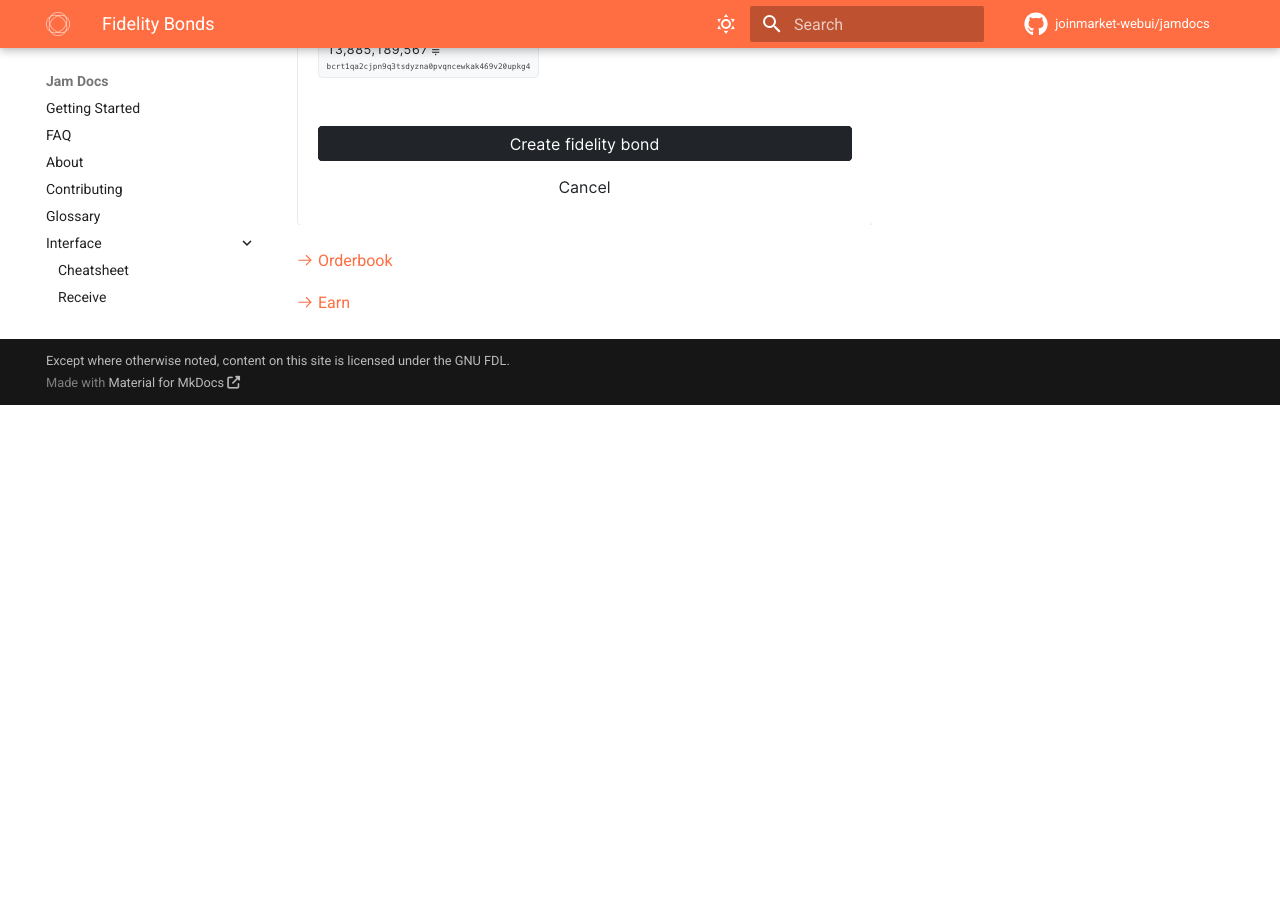
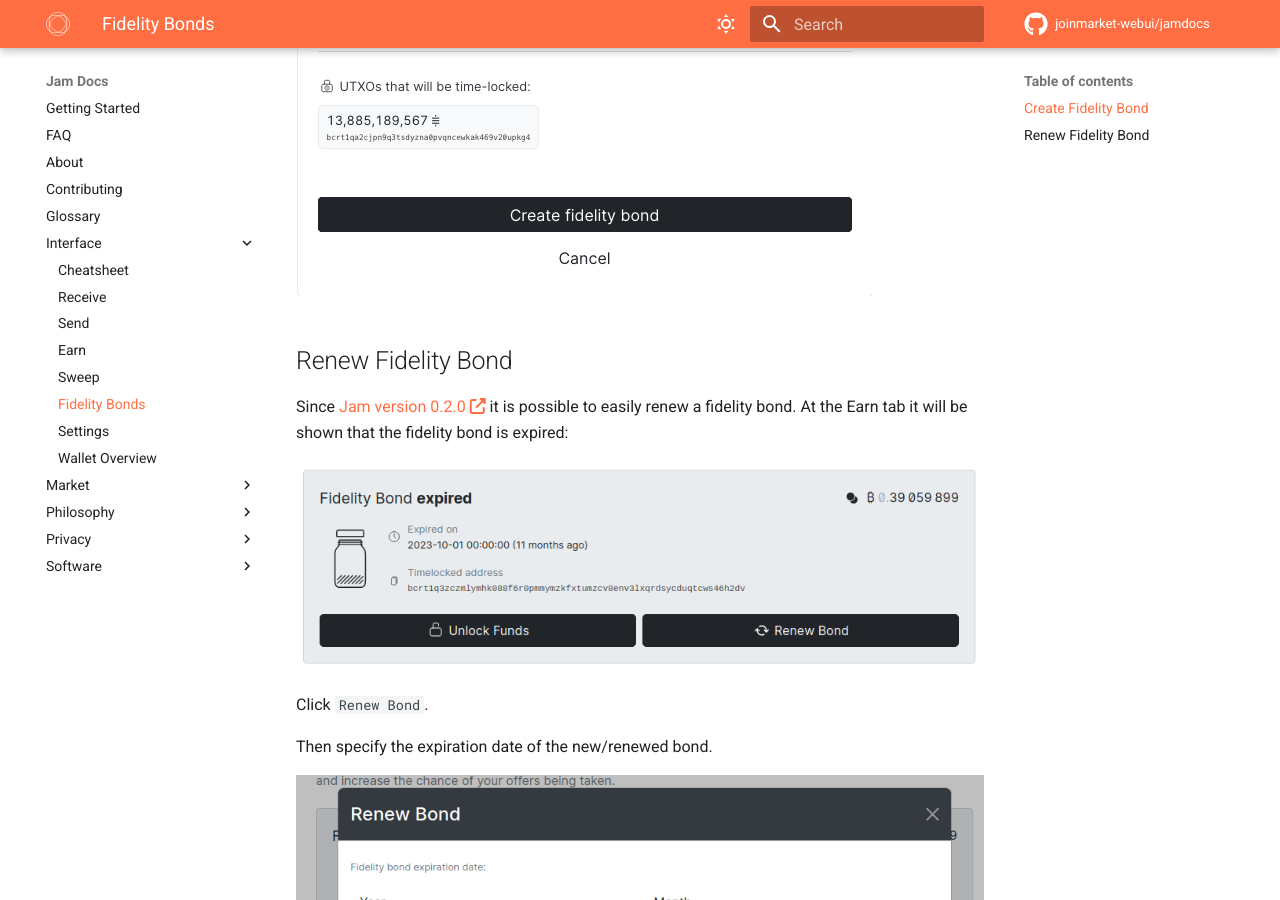
Before and after one commit to joinmarket-webui/jamdocs, an MkDocs documentation site: the page built from docs/interface/fidelity-bonds.md, in a window 1280 px wide and 900 px high, scrolled down 3462 px. Built offline with MkDocs 1.6.1 and Material for MkDocs 9.7.7, drawn with Linux system fonts in a browser that asks for light colours; nearby versions of some CDN libraries; comment, search, counter and statistics services are not loaded; before the commit the page ends 3867 px from its top, so only the background shows below that.

Commit message:
docs(fb): Fidelity Bond renewal (#62)

```diff
--- a/docs/interface/fidelity-bonds.md
+++ b/docs/interface/fidelity-bonds.md
@@ -13,6 +13,8 @@
     before the bond expires. They **cannot be used in collaborative transactions
     (neither as [taker][taker] nor as [maker][maker])**
     as fidelity bonds are time-locked by the Bitcoin protocol.
+
+## Create Fidelity Bond
 
 You can create a fidelity bond via the [Earn][earn] screen. It involves the following steps:
 
@@ -54,6 +56,30 @@
 
 ![](../assets/interface/fb05-overview-light.png#only-light)
 
+## Renew Fidelity Bond
+
+Since [Jam version 0.2.0](https://github.com/joinmarket-webui/jam/releases/tag/v0.2.0) it is possible to easily renew a fidelity bond.
+At the Earn tab it will be shown that the fidelity bond is expired:
+
+![](../assets/interface/fb06-expired.png#only-dark)
+
+![](../assets/interface/fb06-expired-light.png#only-light)
+
+Click `Renew Bond`.
+
+Then specify the expiration date of the new/renewed bond.
+
+![](../assets/interface/fb07-renew.png#only-dark)
+
+![](../assets/interface/fb07-renew-light.png#only-light)
+
+![](../assets/interface/fb08-confirm-renew.png#only-dark)
+
+![](../assets/interface/fb08-confirm-renew-light.png#only-light)
+
+![](../assets/interface/fb09-renew-success.png#only-dark)
+
+![](../assets/interface/fb09-renew-success-light.png#only-light)
 
 [:octicons-arrow-right-24: Orderbook][orderbook]
 
```
Also changed, not shown: docs/assets/interface/fb06-expired-light.png (added), docs/assets/interface/fb06-expired.png (added), docs/assets/interface/fb07-renew-light.png (added), docs/assets/interface/fb07-renew.png (added), docs/assets/interface/fb08-confirm-renew-light.png (added), docs/assets/interface/fb08-confirm-renew.png (added), docs/assets/interface/fb09-renew-success-light.png (added), docs/assets/interface/fb09-renew-success.png (added).
